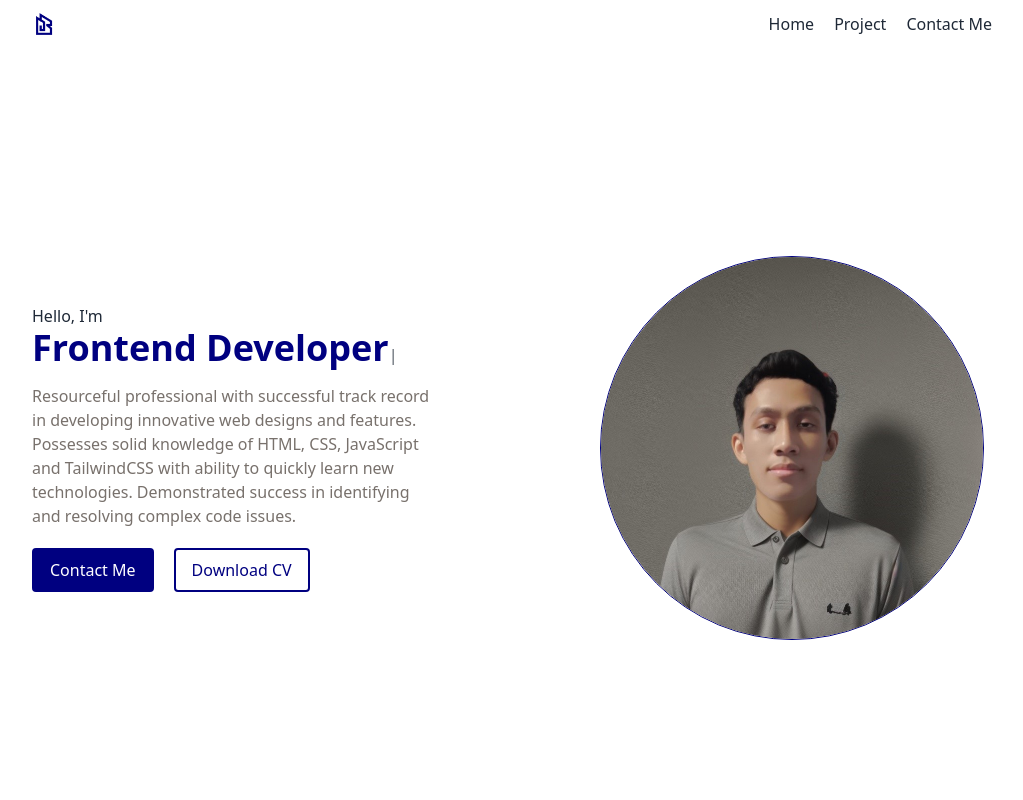
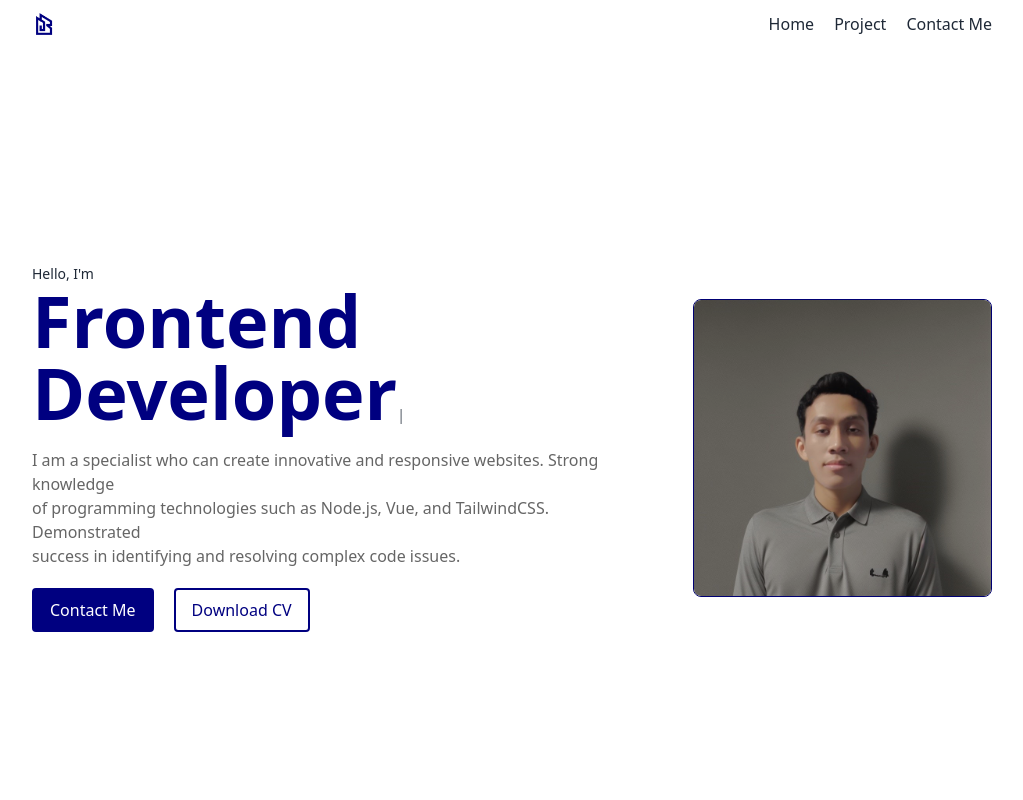
Before and after one commit to balramadan/v1.iqbalramadan.me, a Vue app: page / in a window 1280 px wide. Shown: the top 800 px of the page, without its empty margins (128-1151 px from the left). Built offline with nearby package versions, Linux system fonts and the light colour scheme; no server answers; the database is empty.

Commit message:
Update home

```diff
--- a/jsconfig.json
+++ b/jsconfig.json
@@ -1,7 +1,8 @@
 {
   "compilerOptions": {
     "paths": {
-      "@/*": ["./src/*"]
+      "@/*": ["./src/*"],
+      "@views/*": ["./src/views/*"] // Add this line to map the '@views' alias to the correct path
     }
   },
   "exclude": ["node_modules", "dist"]
--- a/package.json
+++ b/package.json
@@ -1,6 +1,6 @@
 {
   "name": "iqbalramadan-me",
-  "version": "0.0.0",
+  "version": "1.1.0",
   "private": true,
   "type": "module",
   "scripts": {
--- a/src/components/HomeSection.vue
+++ b/src/components/HomeSection.vue
@@ -1,24 +1,24 @@
 <template>
-  <div class="flex h-dvh py-5 md:py-0 px-8 sm:px-10 lg:px-40">
+  <div class="flex sm:h-dvh md:py-0 px-8 sm:px-10 lg:px-40">
     <div
-      class="grid grid-cols-1 sm:grid-cols-2  sm:gap-4 xl:gap-40 justify-center items-center"
+      class="flex flex-col  sm:grid sm:grid-cols-3 gap-0 sm:gap-4 xl:gap-8 justify-center sm:items-center"
     >
-      <div class="">
-        <h2 class="text-center sm:text-left items-center">
+      <div class="sm:col-span-2 my-5 sm:my-0">
+        <h2 class="text-center text-sm sm:text-left items-center">
           Hello, I'm
           <br class="" /><span
             id="auto-text"
-            class="mx-auto sm:mx-0 font-bold text-2xl sm:text-4xl text-[#000080] text-center"
+            class="mx-auto sm:mx-0 font-bold text-2xl sm:text-4xl lg:text-7xl text-[#000080] text-center"
           ></span>
         </h2>
         <p
-          class="text-center sm:text-left text-sm sm:text-base text-stone-500 mt-4"
+          class="text-center sm:text-left text-sm sm:text-base text-black opacity-60 mt-5"
         >
-          Resourceful professional with successful track record in developing
-          innovative web designs and features. Possesses solid knowledge of
-          HTML, CSS, JavaScript and TailwindCSS with ability to quickly learn
-          new technologies. Demonstrated success in identifying and resolving
-          complex code issues.
+          I am a specialist who can create innovative and responsive websites.
+          Strong knowledge<br class="hidden xl:block" />
+          of programming technologies such as Node.js, Vue, and TailwindCSS.
+          Demonstrated <br class="hidden xl:block" />success in identifying and
+          resolving complex code issues.
         </p>
         <div
           class="flex flex-col sm:flex-row mt-5 justify-center items-center sm:items-start sm:justify-start"
@@ -36,9 +36,9 @@
           >
         </div>
       </div>
-      <div class="order-first sm:order-last mx-auto">
+      <div class="order-first my-5 sm:my-0 sm:order-last mx-auto sm:mr-0">
         <img
-          class="rounded-full bg-[#000080] h-60 sm:h-80 xl:h-96 w-full border border-[#000080]"
+          class="rounded-lg bg-[#000080] h-60 sm:h-auto xl:h-full w-full border border-[#000080] cursor-pointer origin-center brightness-90 hover:scale-110 hover:brightness-100 transition-all duration-300"
           src="/polo-shirt-profile.jpg"
           alt="Foto Profile"
         />
--- a/src/router/index.js
+++ b/src/router/index.js
@@ -1,5 +1,5 @@
 import { createRouter, createWebHistory } from 'vue-router'
-import FullPage from '../views/FullPage.vue'
+import FullPage from '../views/HomePage.vue'
 import AllProjects from '../views/AllProjects.vue'
 import AddProject from '../views/AddProject.vue'
 
```
Also changed, not shown: src/views/HomePage.vue (renamed from src/views/FullPage.vue), 1 other file (tests, documents, lock files or other folders).
